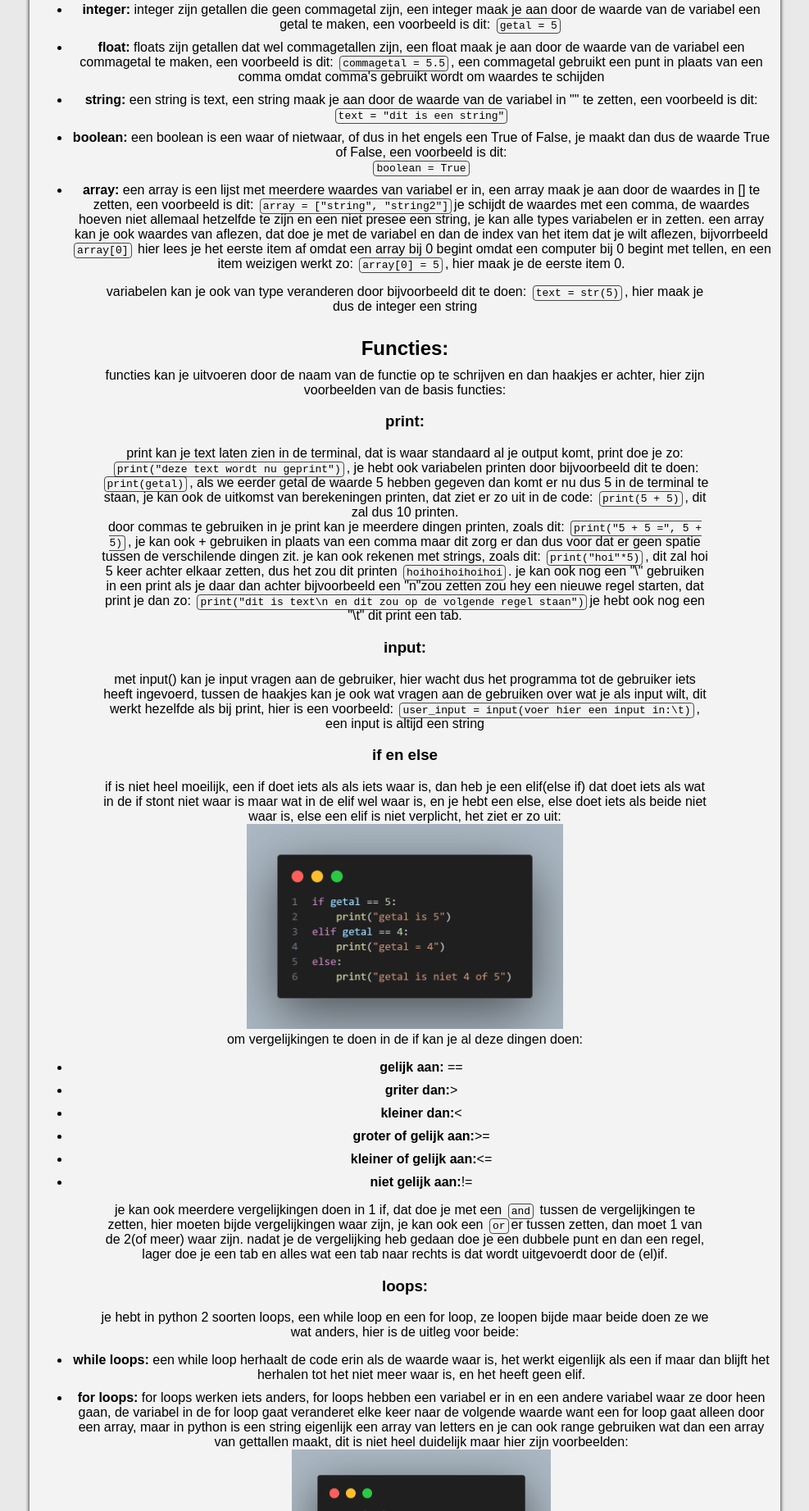
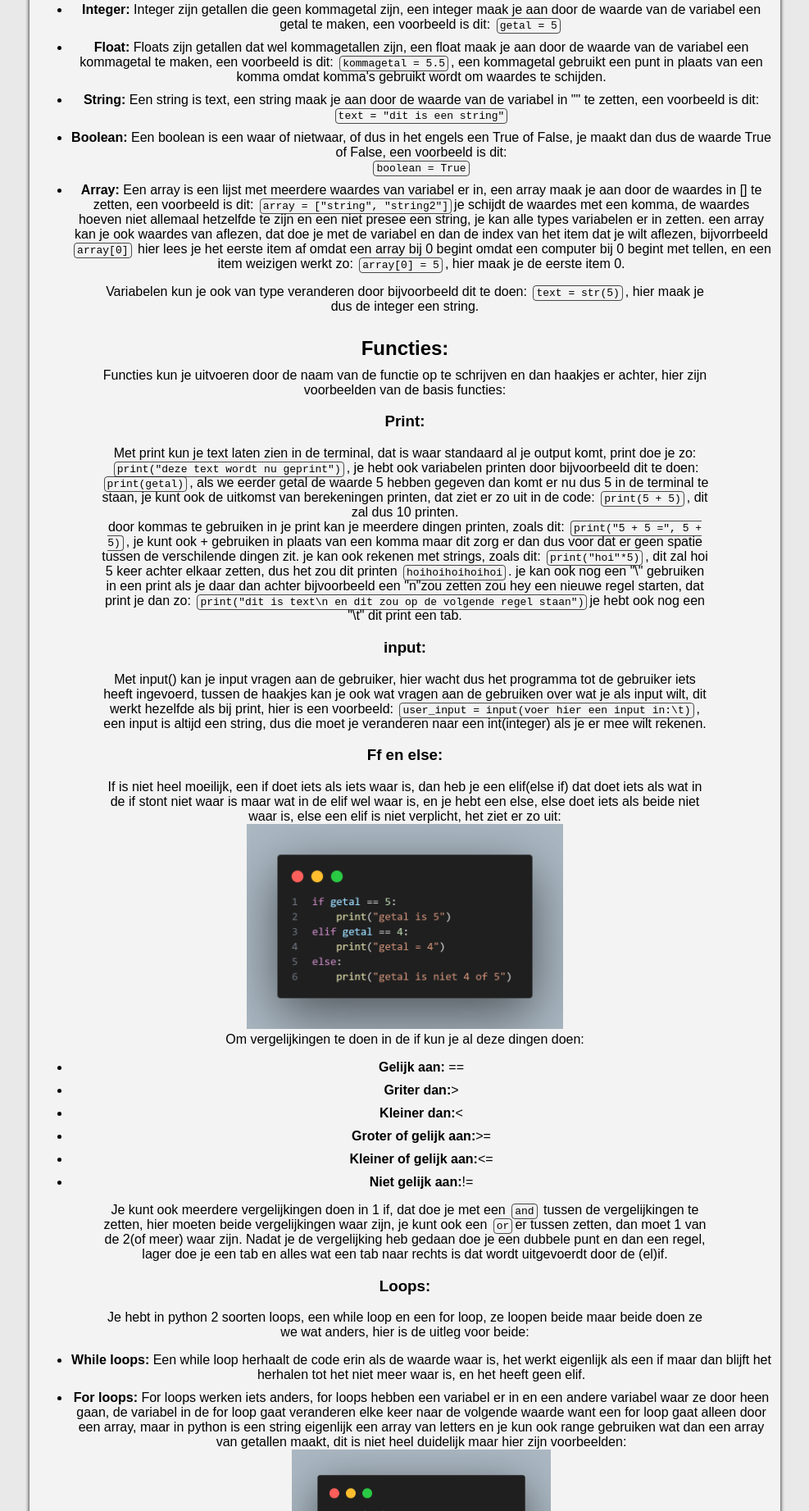
Before and after one commit to jul15xn/school-digital-managine, a plain HTML site: page tutorials/python/index.html in a window 1280 px wide. Shown: the part 957-2800 px from the top of the page at 82% size, without its empty margins (146-1133 px from the left). Drawn offline with Linux system fonts and the light colour scheme.

Commit message:
spelling verbetert

```diff
--- a/tutorials/python/index.html
+++ b/tutorials/python/index.html
@@ -3,7 +3,7 @@
 <head>
     <meta charset="UTF-8">
     <meta name="viewport" content="width=device-width, initial-scale=1.0">
-    <title>Python rekenmachine met UI</title>
+    <title>Python tutorial</title>
     <link rel="stylesheet" href="../../css/style.css">
 </head>
 <body>
@@ -24,63 +24,63 @@
         <hr>
 
         <!-- Stukje tekst -->
-        <p>In deze tutorial leer je de basis van python. je leert variabelen, fucties, loops en nog meer.</p>
+        <p>In deze tutorial leer je de basis van python. Je leert variabelen, functies, loops en nog meer.</p>
         <br><br>
-        <h2>wat is python</h2>
-        <p>Python is een programmeertaal, gemaakt in 1991 door de Nederlander Guido van Rossum. Hij ontwierp het bij het CWI in Amsterdam, geïnspireerd door de eenvoud van de taal ABC. De naam komt van zijn liefde voor de komedieserie Monty Python. Python is populair door zijn eenvoudige, leesbare code en veel toepasingen, zoals webontwikkeling, data-analyse en AI.</p>
+        <h2>Wat is python?</h2>
+        <p>Python is een programmeertaal, gemaakt in 1991 door de Nederlander Guido van Rossum. Hij ontwierp het bij het CWI in Amsterdam, geïnspireerd door de eenvoud van de taal ABC. De naam komt van zijn liefde voor de komedieserie Monty Python. Python is populair door zijn eenvoudige, leesbare code en veel toepassingen, zoals herontwikkeling, data-analyse en AI.</p>
         <br><br>
         <h2>Benodigdheden:</h2>
         <ul>
             <li><span style="font-weight: bold;">Python:</span> Zorg ervoor dat je Python op je computer hebt geïnstalleerd. Je kunt het downloaden van de officiële website: <a href="https://www.python.org">python.org</a>.</li>
-            <li><span style="font-weight: bold;">Text editor:</span> Een editor zoals VSCode, Sublime Text, of zelfs de windows ingebouwde text editor kladblok kan je python code mee schrijven.</li>
+            <li><span style="font-weight: bold;">Text editor:</span> Een editor zoals VSCode, Sublime Text, of zelfs de windows ingebouwde text editor kladblok kun je python code mee schrijven.</li>
         </ul>
         <br><br>
-        <h2>commentaar in python:</h2>
-        <p>commentaar in python doe je door een # neer te zetten en dan alles na de # in de code op dezelfde regel is commentaar.</p>
+        <h2>Commentaar in python:</h2>
+        <p>Commentaar in python doe je door een # neer te zetten en dan alles na de # in de code op dezelfde regel is commentaar.</p>
         <br>
         <h2>Variabelen:</h2>
-        <p>er zijn meerdere types variabelen in python, allemaal hebben ze een andere Functie en kan je er andere dingen mee.</p>
+        <p>Er zijn meerdere types variabelen in python, allemaal hebben ze een andere Functie en kun je er andere dingen mee.</p>
         <p>Maar hoe maak je een variabel aan? Dat is in python heep makkelijk, typt de naam die je wilt dat de variabel heeft en dan geef je de variabel een waarde door gewoon = te typen en dan wat je wilt dat de waarde is, een voorbeeld is dit: <code>getal = 5</code>, python kiest dan automatisch welk type het variabel moet zijn, hier is de uitleg van een paar van de types variabelen:</p>
         <ul>
-            <li><span style="font-weight: bold;">integer:</span>  integer zijn getallen die geen commagetal zijn, een integer maak je aan door de waarde van de variabel een getal te maken, een voorbeeld is dit: <code>getal = 5</code></li>
-            <li><span style="font-weight: bold;">float:</span>  floats zijn getallen dat wel commagetallen zijn, een float maak je aan door de waarde van de variabel een commagetal te maken, een voorbeeld is dit: <code>commagetal = 5.5</code>, een commagetal gebruikt een punt in plaats van een comma omdat comma's gebruikt wordt om waardes te schijden</li>
-            <li><span style="font-weight: bold;">string:</span>  een string is text, een string maak je aan door de waarde van de variabel in "" te zetten, een voorbeeld is dit: <br><code>text = "dit is een string"</code></li>
-            <li><span style="font-weight: bold;">boolean:</span>  een boolean is een waar of nietwaar, of dus in het engels een True of False, je maakt dan dus de waarde True of False, een voorbeeld is dit: <br><code>boolean = True</code></li>
-            <li><span style="font-weight: bold;">array:</span>  een array is een lijst met meerdere waardes van variabel er in, een array maak je aan door de waardes in [] te zetten, een voorbeeld is dit: <code> array = ["string", "string2"]</code>je schijdt de waardes met een comma, de waardes hoeven niet allemaal hetzelfde te zijn en een niet presee een string, je kan alle types variabelen er in zetten. een array kan je ook waardes van aflezen, dat doe je met de variabel en dan de index van het item dat je wilt aflezen, bijvorrbeeld <code>array[0]</code> hier lees je het eerste item af omdat een array bij 0 begint omdat een computer bij 0 begint met tellen, en een item weizigen werkt zo: <code>array[0] = 5</code>, hier maak je de eerste item 0.</li>
+            <li><span style="font-weight: bold;">Integer:</span>  Integer zijn getallen die geen kommagetal zijn, een integer maak je aan door de waarde van de variabel een getal te maken, een voorbeeld is dit: <code>getal = 5</code></li>
+            <li><span style="font-weight: bold;">Float:</span>  Floats zijn getallen dat wel kommagetallen zijn, een float maak je aan door de waarde van de variabel een kommagetal te maken, een voorbeeld is dit: <code>kommagetal = 5.5</code>, een kommagetal gebruikt een punt in plaats van een komma omdat komma's gebruikt wordt om waardes te schijden.</li>
+            <li><span style="font-weight: bold;">String:</span>  Een string is text, een string maak je aan door de waarde van de variabel in "" te zetten, een voorbeeld is dit: <br><code>text = "dit is een string"</code></li>
+            <li><span style="font-weight: bold;">Boolean:</span>  Een boolean is een waar of nietwaar, of dus in het engels een True of False, je maakt dan dus de waarde True of False, een voorbeeld is dit: <br><code>boolean = True</code></li>
+            <li><span style="font-weight: bold;">Array:</span>  Een array is een lijst met meerdere waardes van variabel er in, een array maak je aan door de waardes in [] te zetten, een voorbeeld is dit: <code> array = ["string", "string2"]</code>je schijdt de waardes met een komma, de waardes hoeven niet allemaal hetzelfde te zijn en een niet presee een string, je kan alle types variabelen er in zetten. een array kan je ook waardes van aflezen, dat doe je met de variabel en dan de index van het item dat je wilt aflezen, bijvorrbeeld <code>array[0]</code> hier lees je het eerste item af omdat een array bij 0 begint omdat een computer bij 0 begint met tellen, en een item weizigen werkt zo: <code>array[0] = 5</code>, hier maak je de eerste item 0.</li>
         </ul>
-        <p>variabelen kan je ook van type veranderen door bijvoorbeeld dit te doen: <code>text = str(5)</code>, hier maak je dus de integer een string</p>
+        <p>Variabelen kun je ook van type veranderen door bijvoorbeeld dit te doen: <code>text = str(5)</code>, hier maak je dus de integer een string.</p>
         <br>
         <h2>Functies:</h2>
-        <p>functies kan je uitvoeren door de naam van de functie op te schrijven en dan haakjes er achter, hier zijn voorbeelden van de basis functies:</p>
-        <h3>print:</h3>
-        <p>print kan je text laten zien in de terminal, dat is waar standaard al je output komt, print doe je zo: <br><code>print("deze text wordt nu geprint")</code>, je hebt ook variabelen printen door bijvoorbeeld dit te doen: <code>print(getal)</code>, als we eerder getal de waarde 5 hebben gegeven dan komt er nu dus 5 in de terminal te staan, je kan ook de uitkomst van berekeningen printen, dat ziet er zo uit in de code: <code>print(5 + 5)</code>, dit zal dus 10 printen. <br> door commas te gebruiken in je print kan je meerdere dingen printen, zoals dit: <code>print("5 + 5 =", 5 + 5)</code>, je kan ook + gebruiken in plaats van een comma maar dit zorg er dan dus voor dat er geen spatie tussen de verschilende dingen zit. je kan ook rekenen met strings, zoals dit: <code>print("hoi"*5)</code>, dit zal hoi 5 keer achter elkaar zetten, dus het zou dit printen <code>hoihoihoihoihoi</code>. je kan ook nog een "\" gebruiken in een print als je daar dan achter bijvoorbeeld een "n"zou zetten zou hey een nieuwe regel starten, dat print je dan zo: <code>print("dit is text\n en dit zou op de volgende regel staan")</code>je hebt ook nog een "\t" dit print een tab.</p>
+        <p>Functies kun je uitvoeren door de naam van de functie op te schrijven en dan haakjes er achter, hier zijn voorbeelden van de basis functies:</p>
+        <h3>Print:</h3>
+        <p>Met print kun je text laten zien in de terminal, dat is waar standaard al je output komt, print doe je zo: <br><code>print("deze text wordt nu geprint")</code>, je hebt ook variabelen printen door bijvoorbeeld dit te doen: <code>print(getal)</code>, als we eerder getal de waarde 5 hebben gegeven dan komt er nu dus 5 in de terminal te staan, je kunt ook de uitkomst van berekeningen printen, dat ziet er zo uit in de code: <code>print(5 + 5)</code>, dit zal dus 10 printen. <br> door kommas te gebruiken in je print kan je meerdere dingen printen, zoals dit: <code>print("5 + 5 =", 5 + 5)</code>, je kunt ook + gebruiken in plaats van een komma maar dit zorg er dan dus voor dat er geen spatie tussen de verschilende dingen zit. je kan ook rekenen met strings, zoals dit: <code>print("hoi"*5)</code>, dit zal hoi 5 keer achter elkaar zetten, dus het zou dit printen <code>hoihoihoihoihoi</code>. je kan ook nog een "\" gebruiken in een print als je daar dan achter bijvoorbeeld een "n"zou zetten zou hey een nieuwe regel starten, dat print je dan zo: <code>print("dit is text\n en dit zou op de volgende regel staan")</code>je hebt ook nog een "\t" dit print een tab.</p>
         <h3>input:</h3>
-        <p>met input() kan je input vragen aan de gebruiker, hier wacht dus het programma tot de gebruiker iets heeft ingevoerd, tussen de haakjes kan je ook wat vragen aan de gebruiken over wat je als input wilt, dit werkt hezelfde als bij print, hier is een voorbeeld: <code>user_input = input(voer hier een input in:\t)</code>, een input is altijd een string</p>
-        <h3>if en else</h3>
-        <p>if is niet heel moeilijk, een if doet iets als als iets waar is, dan heb je een elif(else if) dat doet iets als wat in de if stont niet waar is maar wat in de elif wel waar is, en je hebt een else, else doet iets als beide niet waar is, else een elif is niet verplicht, het ziet er zo uit:</p>
+        <p>Met input() kan je input vragen aan de gebruiker, hier wacht dus het programma tot de gebruiker iets heeft ingevoerd, tussen de haakjes kan je ook wat vragen aan de gebruiken over wat je als input wilt, dit werkt hezelfde als bij print, hier is een voorbeeld: <code>user_input = input(voer hier een input in:\t)</code>, een input is altijd een string, dus die moet je veranderen naar een int(integer) als je er mee wilt rekenen.</p>
+        <h3>Ff en else:</h3>
+        <p>If is niet heel moeilijk, een if doet iets als iets waar is, dan heb je een elif(else if) dat doet iets als wat in de if stont niet waar is maar wat in de elif wel waar is, en je hebt een else, else doet iets als beide niet waar is, else een elif is niet verplicht, het ziet er zo uit:</p>
         <img src="if-else-code.png" alt="if-else-code" height="250px">
-        <p>om vergelijkingen te doen in de if kan je al deze dingen doen:</p>
+        <p>Om vergelijkingen te doen in de if kun je al deze dingen doen:</p>
         <ul>
-            <li><span style="font-weight: bold;">gelijk aan:</span> ==</li>
-            <li><span style="font-weight: bold;">griter dan:</span>></li>
-            <li><span style="font-weight: bold;">kleiner dan:</span><</li>
-            <li><span style="font-weight: bold;">groter of gelijk aan:</span>>=</li>
-            <li><span style="font-weight: bold;">kleiner of gelijk aan:</span><=</li>
-            <li><span style="font-weight: bold;">niet gelijk aan:</span>!=</li>
+            <li><span style="font-weight: bold;">Gelijk aan:</span> ==</li>
+            <li><span style="font-weight: bold;">Griter dan:</span>></li>
+            <li><span style="font-weight: bold;">Kleiner dan:</span><</li>
+            <li><span style="font-weight: bold;">Groter of gelijk aan:</span>>=</li>
+            <li><span style="font-weight: bold;">Kleiner of gelijk aan:</span><=</li>
+            <li><span style="font-weight: bold;">Niet gelijk aan:</span>!=</li>
         </ul>
-        <p>je kan ook meerdere vergelijkingen doen in 1 if, dat doe je met een <code>and</code> tussen de vergelijkingen te zetten, hier moeten bijde vergelijkingen waar zijn, je kan ook een <code>or</code>er tussen zetten, dan moet 1 van de 2(of meer) waar zijn. nadat je de vergelijking heb gedaan doe je een dubbele punt en dan een regel, lager doe je een tab en alles wat een tab naar rechts is dat wordt uitgevoerdt door de (el)if.</p>
-        <h3>loops:</h3>
-        <p>je hebt in python 2 soorten loops, een while loop en een for loop, ze loopen bijde maar beide doen ze we wat anders, hier is de uitleg voor beide:</p>
+        <p>Je kunt ook meerdere vergelijkingen doen in 1 if, dat doe je met een <code>and</code> tussen de vergelijkingen te zetten, hier moeten beide vergelijkingen waar zijn, je kunt ook een <code>or</code>er tussen zetten, dan moet 1 van de 2(of meer) waar zijn. Nadat je de vergelijking heb gedaan doe je een dubbele punt en dan een regel, lager doe je een tab en alles wat een tab naar rechts is dat wordt uitgevoerdt  door de (el)if.</p>
+        <h3>Loops:</h3>
+        <p>Je hebt in python 2 soorten loops, een while loop en een for loop, ze loopen beide maar beide doen ze we wat anders, hier is de uitleg voor beide:</p>
         <ul>
-            <li><span style="font-weight: bold;">while loops:</span> een while loop herhaalt de code erin als de waarde waar is, het werkt eigenlijk als een if maar dan blijft het herhalen tot het niet meer waar is, en het heeft geen elif.</li>
-            <li><span style="font-weight: bold;">for loops:</span> for loops werken iets anders, for loops hebben een variabel er in en een andere variabel waar ze door heen gaan, de variabel in de for loop gaat veranderet elke keer naar de volgende waarde want een for loop gaat alleen door een array, maar in python is een string eigenlijk een array van letters en je can ook range gebruiken wat dan een array van gettallen maakt, dit is niet heel duidelijk maar hier zijn voorbeelden:</li>
+            <li><span style="font-weight: bold;">While loops:</span> Een while loop herhaalt de code erin als de waarde waar is, het werkt eigenlijk als een if maar dan blijft het herhalen tot het niet meer waar is, en het heeft geen elif.</li>
+            <li><span style="font-weight: bold;">For loops:</span> For loops werken iets anders, for loops hebben een variabel er in en een andere variabel waar ze door heen gaan, de variabel in de for loop gaat veranderen  elke keer naar de volgende waarde want een for loop gaat alleen door een array, maar in python is een string eigenlijk een array van letters en je kun ook range gebruiken wat dan een array van getallen  maakt, dit is niet heel duidelijk maar hier zijn voorbeelden:</li>
             <img src="for-loops-code.png" alt="for-loops-code" height="300px">
         </ul>
         <br>
         <h2>Functies maken:</h2>
-        <p>een functie maken is eigenlijk een stuk code schrijven die je dan een naam geeft en dan later kan je die opvragen en dan voert python de code uit, je kan ook variabelen meegeven aan de functie, hier is een voorbeeld:</p>
+        <p>Een functie maken is eigenlijk een stuk code schrijven die je dan een naam geeft en dan later kan je die opvragen en dan voert python de code uit, je kunt ook variabelen meegeven aan de functie, hier is een voorbeeld:</p>
         <img src="def-code.png" alt="def-code" height="250px">
-        <p>aan deze functie wordt de text "Hello, World!" mee gegeven en deze functie print dan die text, deze functie is dus niet heel handig want het is eigenlijk print, maar functies kan je dus ook voor veel complextere dingen die je dan maar 1 keer hoeft te schrijven en dan later zo vaak als nodig kan uitvoeren.</p>
+        <p>Aan deze functie wordt de text "Hello, World!" mee gegeven en deze functie print dan die text, deze functie is dus niet heel handig want het is eigenlijk print, maar functies kan je dus ook voor veel complexere dingen die je dan maar 1 keer hoeft te schrijven en dan later zo vaak als nodig kan uitvoeren.</p>
     </article>
     <footer>
         <p class="Copyright">&copy; Copyright 2024 van Joran Nap</p>  <!--copyright laten zien-->
```
Also changed, not shown: 3 other files.
